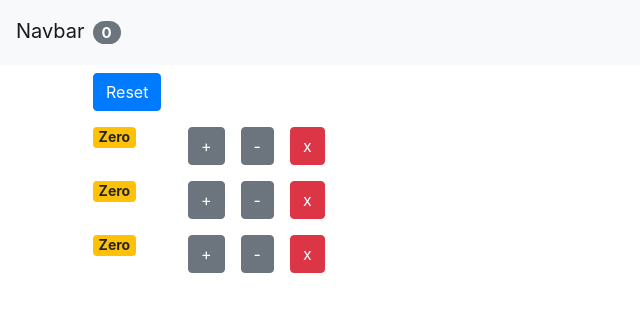
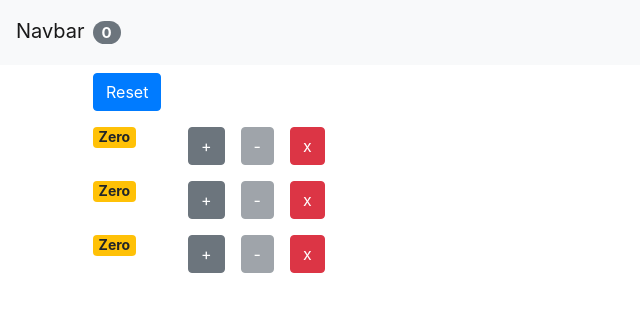
Before and after one commit to chrisvasqm/react-counter-app, a React (Create React App) app: page / in a window 1280 px wide. Shown: the top 312 px of the page, without its empty margins (0-640 px from the left). Built offline with nearby package versions, Linux system fonts and the light colour scheme.

Commit message:
Add disable logic

```diff
--- a/src/components/counter.jsx
+++ b/src/components/counter.jsx
@@ -20,7 +20,12 @@ class Counter extends Component {
           >
             +
           </button>
-          <button className="btn btn-secondary btn md m-2">-</button>
+          <button
+            className="btn btn-secondary btn md m-2"
+            disabled={this.isDisabled(counter)}
+          >
+            -
+          </button>
           <button
             className="btn btn-md m-2 btn-danger"
             onClick={() => {
@@ -48,6 +53,10 @@ class Counter extends Component {
   handleReset = () => {
     this.setState({ value: 0 });
   };
+
+  isDisabled(counter) {
+    return counter.value == 0;
+  }
 }
 
 export default Counter;
```
